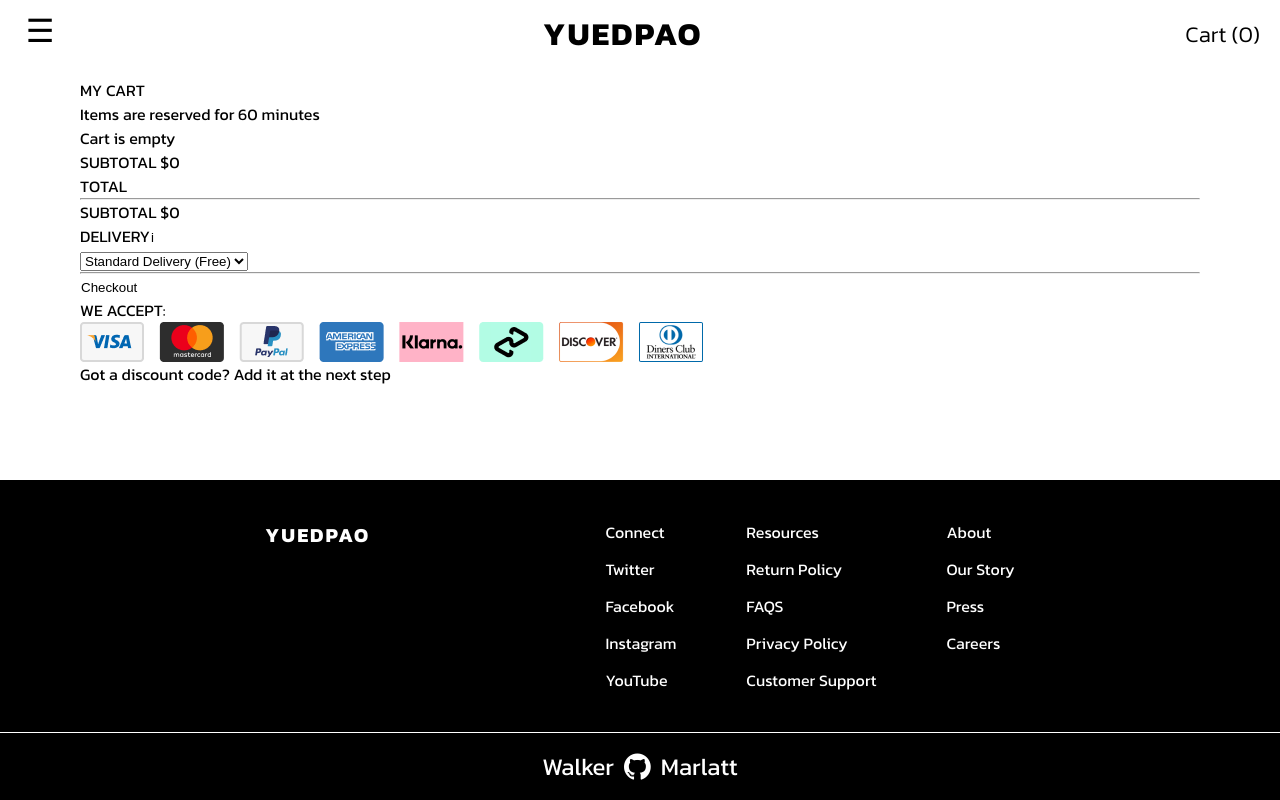
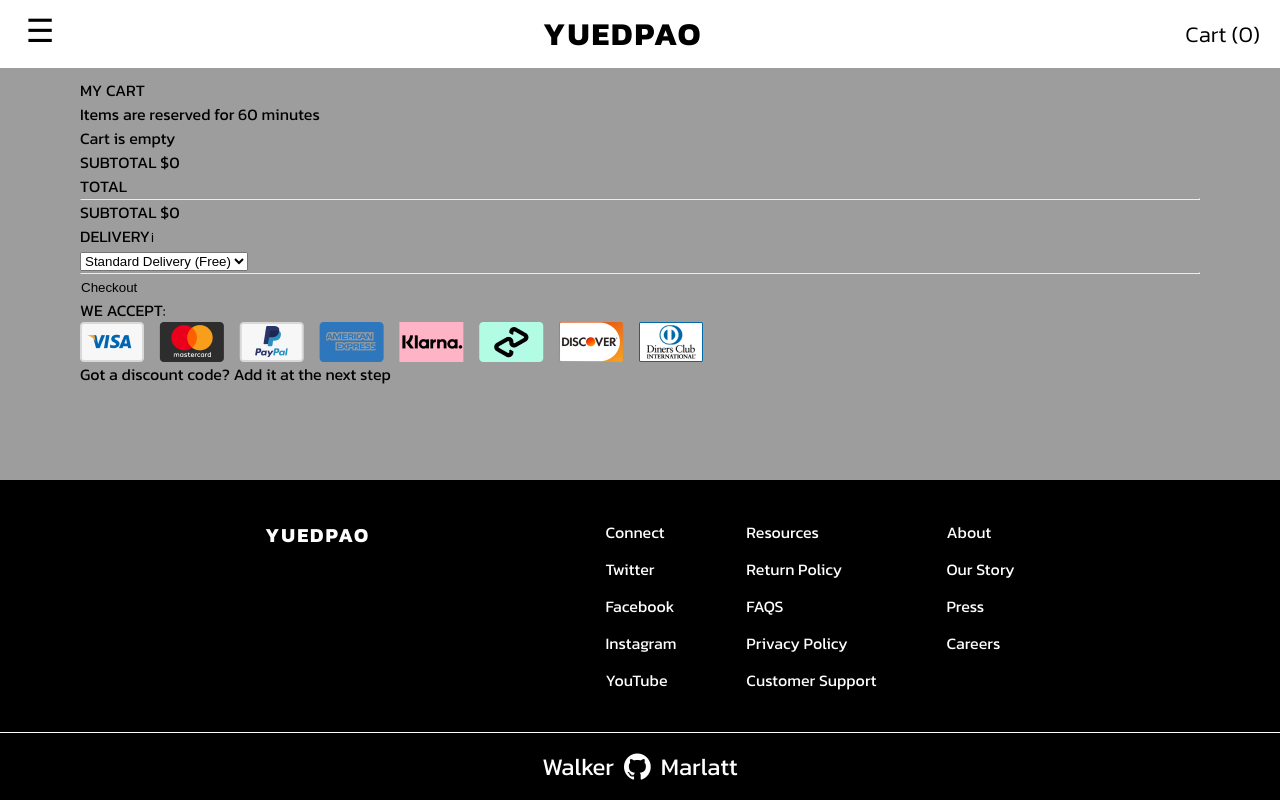
Before and after one commit to marlatte/shopping-cart, a React (Vite) app: page /cart in a window 1280 px wide. Built offline with nearby package versions, Linux system fonts and the light colour scheme.

Commit message:
Separate <main/> from .mainContent

```diff
--- a/src/index.css
+++ b/src/index.css
@@ -30,11 +30,6 @@ body {
 
 main {
   flex: 1;
-  width: min(1300px, 100%);
-  padding: 10px min(80px, 9vw) 40px;
-  margin: auto;
-  display: flex;
-  flex-direction: column;
 }
 
 a {
--- a/src/pages/Cart/Cart.jsx
+++ b/src/pages/Cart/Cart.jsx
@@ -2,6 +2,7 @@ import { useState } from 'react';
 import { useOutletContext } from 'react-router-dom';
 import paymentsImg from '../../assets/payment-methods.png';
 import CartItem from './CartItem';
+import css from './styles/cart.module.css';
 
 export default function Cart() {
   const { miniCart } = useOutletContext();
@@ -13,7 +14,8 @@ export default function Cart() {
   }
 
   return (
-    <main className="cart">
+    <main className={css.cart}>
+      <div className={css.mainContent}>
         <section className="cart-list" data-testid="cart-list">
           <div className="header">
             <h1>My Cart</h1>
@@ -60,6 +62,7 @@ export default function Cart() {
             <p>Got a discount code? Add it at the next step</p>
           </div>
         </section>
+      </div>
     </main>
   );
 }
--- /dev/null
+++ b/src/pages/Cart/styles/cart.module.css
@@ -0,0 +1,7 @@
+.cart {
+  background-color: #9d9d9d;
+}
+
+.mainContent {
+  composes: mainContent from '/src/root.module.css';
+}
--- a/src/pages/Home/Home.jsx
+++ b/src/pages/Home/Home.jsx
@@ -7,10 +7,12 @@ import css from './styles/home.module.css';
 export default function Home() {
   return (
     <main className={css.home}>
-      <Hero />
-      <ProductTeaser />
-      <Articles />
-      <CallToAction />
+      <div className={css.mainContent}>
+        <Hero />
+        <ProductTeaser />
+        <Articles />
+        <CallToAction />
+      </div>
     </main>
   );
 }
--- a/src/pages/Home/styles/home.module.css
+++ b/src/pages/Home/styles/home.module.css
@@ -1,4 +1,9 @@
 .home {
+  background-color: transparent;
+}
+
+.mainContent {
+  composes: mainContent from '/src/root.module.css';
   gap: 70px;
   align-items: center;
 }
--- a/src/pages/Products/Products.jsx
+++ b/src/pages/Products/Products.jsx
@@ -36,6 +36,7 @@ export default function Products() {
 
   return (
     <main className="products">
+      <div className={css.mainContent}>
         <h1 className={css.category}>
           {convertToTitleCase(
             category === 'all' || !category ? 'all products' : category
@@ -45,6 +46,7 @@ export default function Products() {
           {productsAreReady &&
             products.map((item) => <ProductCard key={item.id} data={item} />)}
         </div>
+      </div>
     </main>
   );
 }
--- a/src/pages/Products/SingleProduct.jsx
+++ b/src/pages/Products/SingleProduct.jsx
@@ -26,7 +26,8 @@ export default function SingleProduct() {
   }, [id]);
 
   return (
-    <main className={css.singleProduct}>
+    <main className="single-product">
+      <div className={css.mainContent}>
         {productIsReady && (
           <>
             <div className={css.breadcrumbs}>
@@ -46,6 +47,7 @@ export default function SingleProduct() {
             </section>
           </>
         )}
+      </div>
     </main>
   );
 }
--- a/src/pages/Products/styles/products.module.css
+++ b/src/pages/Products/styles/products.module.css
@@ -1,3 +1,7 @@
+.mainContent {
+  composes: mainContent from '/src/root.module.css';
+}
+
 .category {
   font-size: 1.6rem;
   margin-bottom: 30px;
--- a/src/pages/Products/styles/singleProduct.module.css
+++ b/src/pages/Products/styles/singleProduct.module.css
@@ -1,4 +1,5 @@
-.singleProduct {
+.mainContent {
+  composes: mainContent from '/src/root.module.css';
   width: min(1400px, 100%);
 }
 
--- a/src/root.module.css
+++ b/src/root.module.css
@@ -1,3 +1,12 @@
+.mainContent {
+  flex: 1;
+  width: min(1300px, 100%);
+  padding: 10px min(80px, 9vw) 40px;
+  margin: auto;
+  display: flex;
+  flex-direction: column;
+}
+
 .btn {
   cursor: pointer;
   min-height: 50px;
```
Lines whose indentation alone changed are shown as unchanged.
